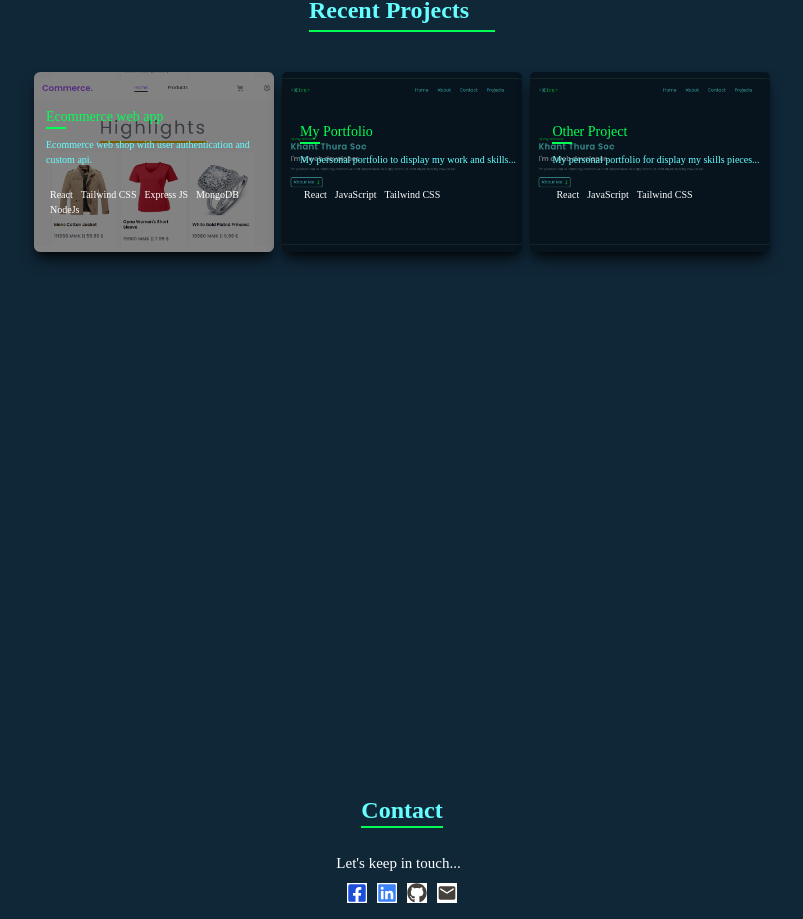
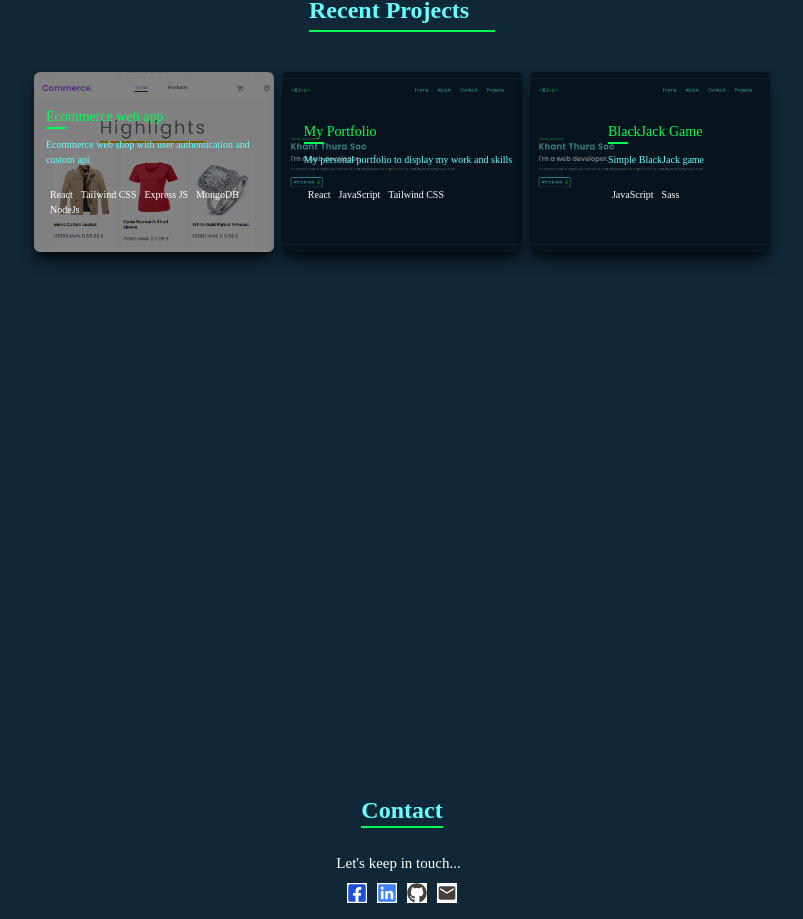
Before and after one commit to KhantThuraSoe/portfolio, a React (Create React App) app: page / in a window 1280 px wide. Shown: the part 1480-2399 px from the top of the page, without its empty margins (238-1041 px from the left). Built offline with nearby package versions, Linux system fonts and the light colour scheme.

Commit message:
added blackjack game

```diff
--- a/src/components/Projects.jsx
+++ b/src/components/Projects.jsx
@@ -17,17 +17,17 @@ const projects = [
 		gitHubLink: 'https://github.com/KhantThuraSoe/portfolio',
 		image: portfolio,
 		title: 'My Portfolio',
-		description: 'My personal portfolio to display my work and skills...',
+		description: 'My personal portfolio to display my work and skills',
 		techs: ['React', 'JavaScript', 'Tailwind CSS'],
 	},
 	{
 		id: v4(),
-		demoLink: '/',
-		gitHubLink: '/',
+		demoLink: 'https://simple-blackjack-game.netlify.app/',
+		gitHubLink: 'https://github.com/KhantThuraSoe/blackjack',
 		image: portfolio,
-		title: 'Other Project',
-		description: 'My personal portfolio for display my skills pieces...',
-		techs: ['React', 'JavaScript', 'Tailwind CSS'],
+		title: 'BlackJack Game',
+		description: 'Simple BlackJack game',
+		techs: ['JavaScript', 'Sass'],
 	},
 ];
 
```
